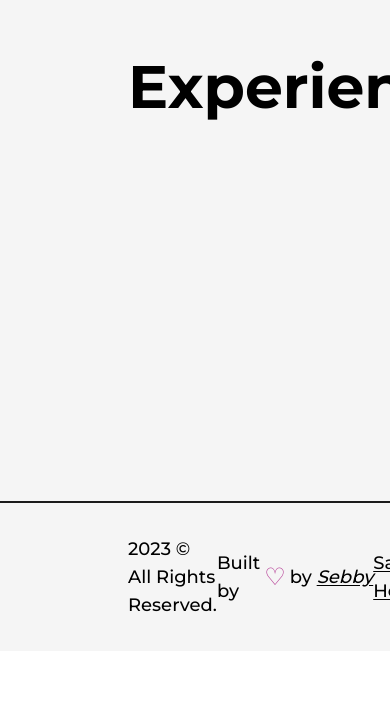
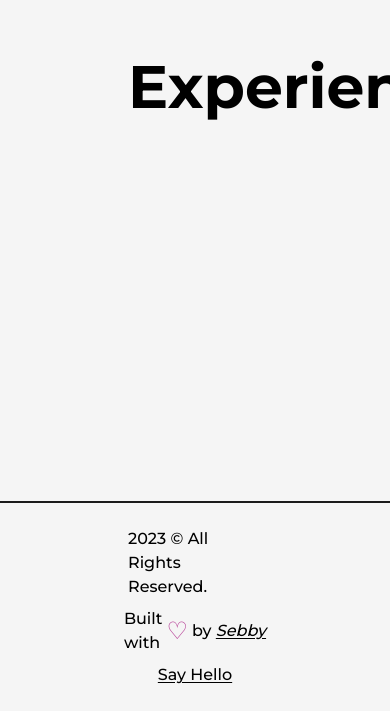
Before and after one commit to sebbyapudo/sebby-portfollio, a Next.js app: page /about in a window 390 px wide. Shown: the part 3269-3980 px from the top of the page. Before the commit the page ends 3920 px from the top, so only its background shows below. Built offline with nearby package versions, Linux system fonts and the light colour scheme.

Commit message:
Made the footer component responsive

```diff
--- a/src/components/Footer.js
+++ b/src/components/Footer.js
@@ -4,11 +4,11 @@ import Link from 'next/link'
 
 const Footer = () => {
   return (
-    <footer className='w-full border-t-2 border-solid border-dark font-medium text-lg dark:text-light dark:border-light'>
-      <Layout className='py-8 flex items-center justify-between'>
+    <footer className='w-full border-t-2 border-solid border-dark font-medium text-lg dark:text-light dark:border-light sm:text-base'>
+      <Layout className='py-8 flex items-center justify-between lg:flex-col lg:py-6'>
         <span>{new Date().getFullYear()} &copy; All Rights Reserved.</span>
-        <div className='flex items-center'>
-          Built by <span className='text-primary dark:text-primaryDark text-2xl px-1'>&#9825;</span> by&nbsp;
+        <div className='flex items-center lg:py-2'>
+          Built with <span className='text-primary dark:text-primaryDark text-2xl px-1'>&#9825;</span> by&nbsp;
           <Link href="https://github.com/sebbyapudo" className='underline underline-offset-2'> <em>Sebby</em></Link>
         </div>
         <Link href="https://github.com/sebbyapudo" target={"_blank"} className='underline underline-offset-2'>Say Hello</Link>
```
